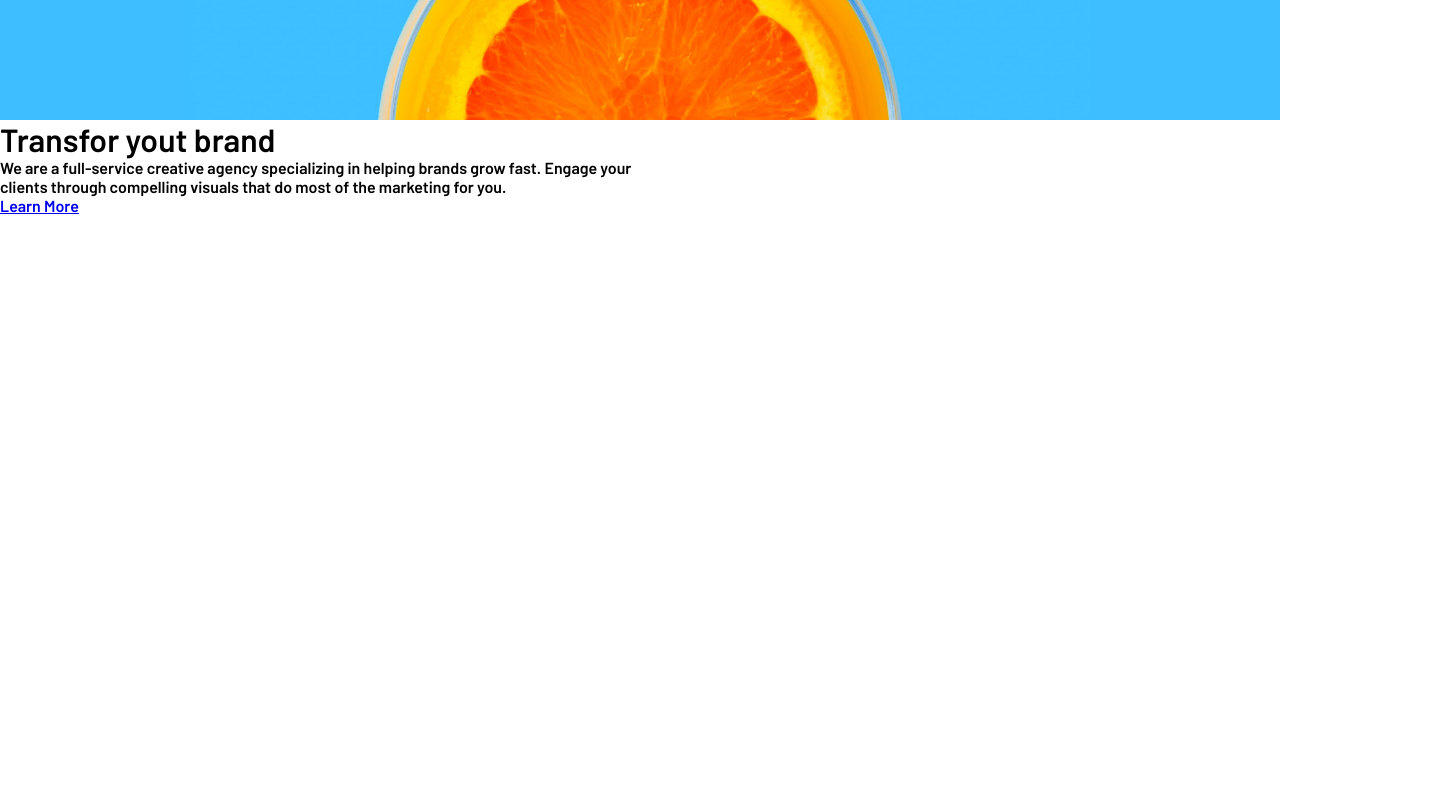
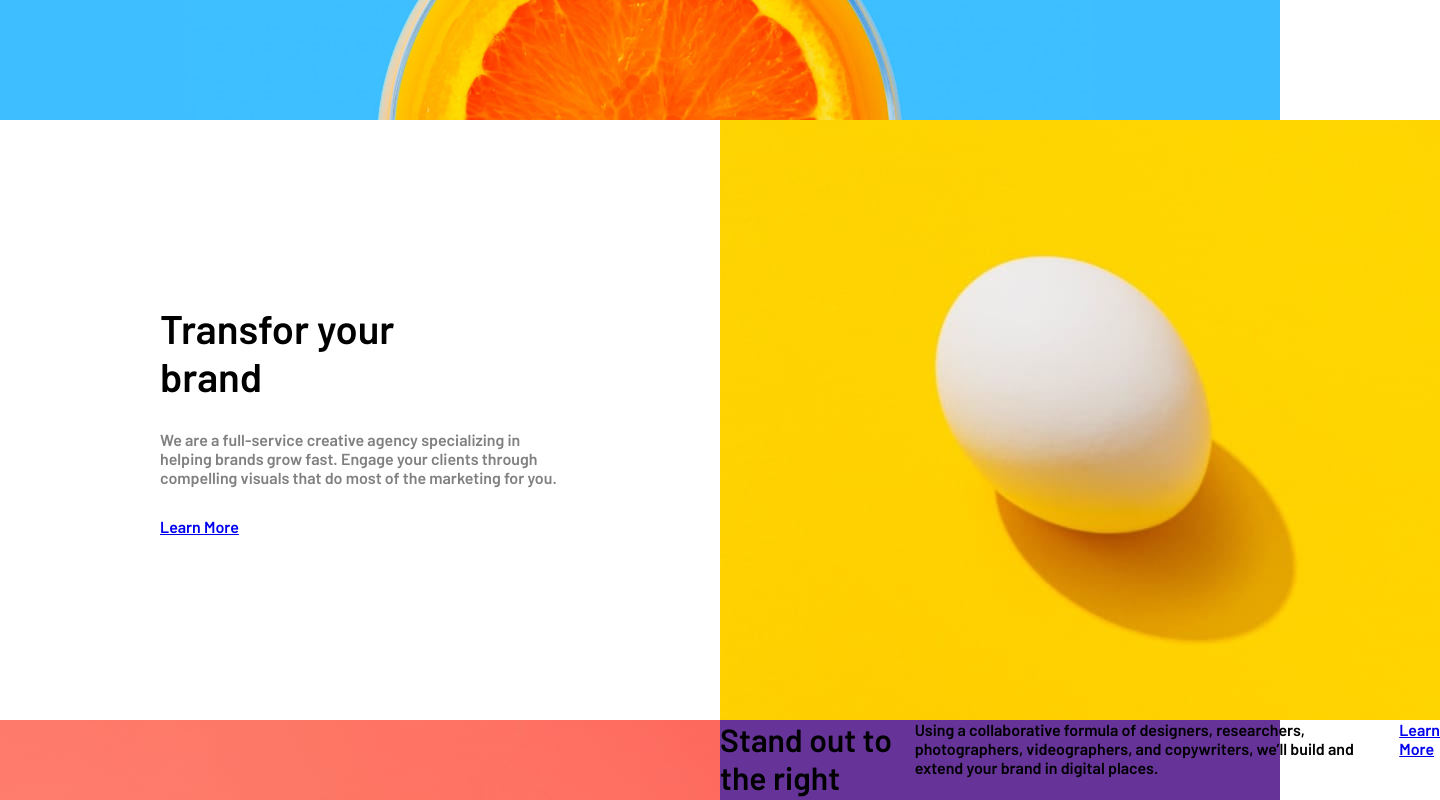
Before and after one commit to FlashCodX/sunnyside-agency, a React (Create React App) app: page / in a window 1280 px wide. Shown: the part 380-1180 px from the top of the page, 1440 px wide, since content can reach past the window. Before the commit the page ends 800 px from the top, so only its background shows below. Built offline with nearby package versions, Linux system fonts and the light colour scheme.

Commit message:
working on content

```diff
--- a/src/components/App.tsx
+++ b/src/components/App.tsx
@@ -24,6 +24,7 @@ function App() {
     container,
     socials,
     bannerCard,
+    cardContent,
     headerBackground,
     headerArrowImage,
     cardsContainer,
@@ -48,23 +49,25 @@ function App() {
       </div>
       <div className={cardsContainer}>
         <div className={card}>
-          <h1>Transfor yout brand</h1>
+          <div className={cardContent}>
+          <h1>Transfor your brand</h1>
           <p>
             We are a full-service creative agency specializing in helping brands
             grow fast. Engage your clients through compelling visuals that do
             most of the marketing for you.
           </p>
           <a href="/">Learn More</a>
+          </div>
+
         </div>
 
-        {/* <div className={card}>
+        <div className={card}>
           <img src={egg} alt="egg" />
         </div>
 
         <div className={card}>
           <img src={lamp} alt="lamp" />
         </div>
-
         <div className={card}>
           <h1>Stand out to the right audience</h1>
           <p>
@@ -102,7 +105,7 @@ function App() {
             extend your brand in digital places.
           </p>
           <img src={lamp} alt="lamp" />
-        </div> */}
+        </div>
       </div>
 
       {/* <div className={testimonials}>
--- a/src/styles/app.module.css
+++ b/src/styles/app.module.css
@@ -38,13 +38,49 @@
 
 
 .cardsContainer{
+    width: 100%;
+    background: rebeccapurple;
     display: grid;
     grid-template-columns: repeat(2,1fr);
 }
 
+.cardsContainer >*:nth-child(2){
+    background: #fed701;
+}
+
+
 .card {
     position: relative;
+    min-height: 400px;
+   display: flex;
+   justify-content: end;
+}
+
+
+.cardContent{
+    display: flex;
+    flex-direction: column;
+    margin: auto;
+    gap: 30px;
+    justify-content: center;
+    max-width: 400px;
+}
+
+.cardContent > h1 {
+    font-size: 2.5rem !important;
+    max-width: 300px;
+}
+
+.cardContent > p {
+color: gray !important;
+font-weight: lighter;
+}
+
+
+.card:first-child{
+    background: white !important;
 }
 
 .card > img{
+    width: 100%;
 }
```
